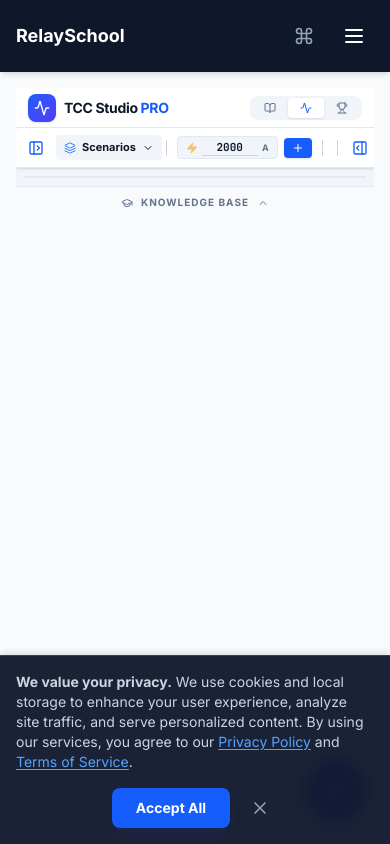
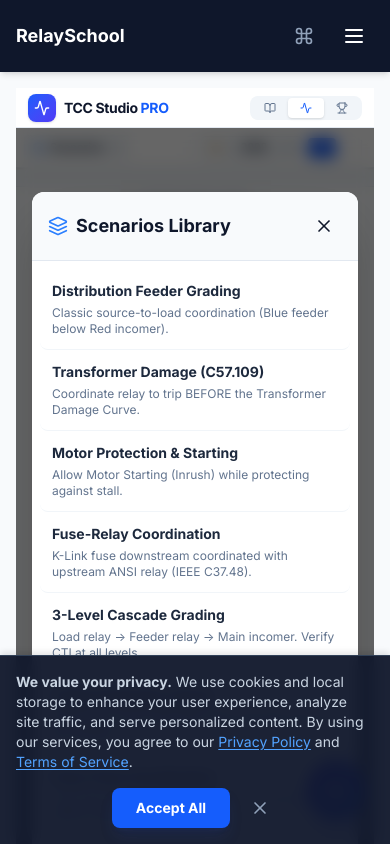
Before and after one commit to toanilsharma/RelaySchool, a React (Vite) app: page /tcc in a window 390 px wide. Both pictures are taken after a click on the button "Scenarios". Shown: the top 844 px of the page. Built offline with nearby package versions, Linux system fonts and the light colour scheme.

Commit message:
your message

```diff
--- a/index.html
+++ b/index.html
@@ -83,6 +83,16 @@
   <link rel="stylesheet" href="/index.css" />
   <link rel="stylesheet" href="https://cdn.jsdelivr.net/npm/katex@0.16.8/dist/katex.min.css"
     integrity="sha384-GvrOXuhMATgEsSwCs4smul74iXGOixntILdUW9XmUC6+HX0sLNAK3q71bZBTIQHQ" crossorigin="anonymous" />
+
+  <!-- Google tag (gtag.js) -->
+  <script async src="https://www.googletagmanager.com/gtag/js?id=G-3C33DMMCTK"></script>
+  <script>
+    window.dataLayer = window.dataLayer || [];
+    function gtag(){dataLayer.push(arguments);}
+    gtag('js', new Date());
+
+    gtag('config', 'G-3C33DMMCTK');
+  </script>
 </head>
 
 <body class="bg-slate-50 text-slate-900 dark:bg-slate-950 dark:text-slate-50">
--- a/package.json
+++ b/package.json
@@ -2,6 +2,7 @@
   "name": "relayschool",
   "private": true,
   "version": "4.6.0",
+  "homepage": "https://relayschool.co.in",
   "type": "module",
   "scripts": {
     "dev": "vite",
--- a/pages/AboutUs.tsx
+++ b/pages/AboutUs.tsx
@@ -101,8 +101,7 @@
             <Award className="w-5 h-5 text-amber-500" /> Created By
           </h2>
           <p>
-            RelaySchool is created and maintained by <strong>Anil Sharma</strong>, a power system protection engineer
-            based in Vadodara, Gujarat, India. The platform is built from hands-on industry experience in relay engineering,
+            RelaySchool is created and maintained by <strong>Anil Sharma</strong>, a reliability and maintenance expert in industrial Electrical and Instrumentation field in Gujarat, India having experience of more than 25 years. The platform is built from hands-on industry experience in relay engineering,
             commissioning, and protection coordination — with a passion for making these concepts interactive and accessible
             to engineers worldwide.
           </p>
--- a/pages/TCCStudio.tsx
+++ b/pages/TCCStudio.tsx
@@ -830,6 +830,11 @@
     const [footerOpen, setFooterOpen] = useState(false);
     const [settingsTab, setSettingsTab] = useState('params'); // 'params' | 'analysis'
 
+    // Mobile States
+    const [mobileTab, setMobileTab] = useState('graph'); // 'graph' | 'settings' | 'analytics'
+    const [showScenariosModal, setShowScenariosModal] = useState(false);
+    const [panStart, setPanStart] = useState(null);
+
     useEffect(() => {
         if (window.innerWidth < 768) {
             setLeftPanelOpen(false);
@@ -1090,15 +1095,25 @@
                 {dev.showBand && !isEquipment && !isFuse && !isSnapshot && dMin && <path d={`${dMin} ${dMax} Z`} fill={dev.color} fillOpacity="0.1" stroke="none" />}
                 <path d={d} fill="none" stroke={dev.color} strokeWidth={strokeWidth} strokeDasharray={strokeDash}
                     className={`transition-all duration-200 ${isSnapshot ? '' : 'cursor-pointer hover:stroke-[4px] hover:opacity-100 shadow-xl'} ${isSelected ? 'opacity-100' : 'opacity-80'}`}
-                    onClick={(e) => { if (!isSnapshot) { e.stopPropagation(); setSelectedId(dev.id); if (window.innerWidth < 768) setLeftPanelOpen(false); if (!rightPanelOpen) setRightPanelOpen(true); } }}
+                    onClick={(e) => { if (!isSnapshot) { e.stopPropagation(); setSelectedId(dev.id); if (typeof window !== 'undefined' && window.innerWidth < 768) { setMobileTab('settings'); setSettingsTab('params'); } if (!rightPanelOpen) setRightPanelOpen(true); } }}
                 />
                 {!isEquipment && !isSnapshot && (
                     <text x={handlePickX + 5} y={dims.h - 20} fill={dev.color} fontSize="10" fontWeight="bold" className="pointer-events-none select-none shadow-sm">{dev.name}{fuseLabel}</text>
                 )}
                 {isSelected && !dev.locked && !isEquipment && !isFuse && (
                     <g>
-                        <rect x={handlePickX - 5} y={dims.h - 12} width={10} height={12} fill={dev.color} stroke="white" strokeWidth="1" className="cursor-ew-resize hover:scale-125 transition-transform" onMouseDown={(e) => { e.stopPropagation(); setDraggingId(dev.id); setDragType('PICKUP'); }} />
-                        <circle cx={handleTDSX} cy={handleTDSY} r={5} fill={dev.color} stroke="white" strokeWidth="2" className="cursor-ns-resize hover:scale-125 transition-transform" onMouseDown={(e) => { e.stopPropagation(); setDraggingId(dev.id); setDragType('TDS'); }} />
+                        <g className="cursor-ew-resize hover:scale-125 transition-transform" transform={`translate(${handlePickX}, ${dims.h - 6})`}
+                           onMouseDown={(e) => { e.stopPropagation(); setDraggingId(dev.id); setDragType('PICKUP'); }}
+                           onTouchStart={(e) => { e.stopPropagation(); setDraggingId(dev.id); setDragType('PICKUP'); }}>
+                            <rect x={-15} y={-24} width={30} height={30} fill="transparent" />
+                            <rect x={-5} y={-6} width={10} height={12} fill={dev.color} stroke="white" strokeWidth="1" />
+                        </g>
+                        <g className="cursor-ns-resize hover:scale-125 transition-transform" transform={`translate(${handleTDSX}, ${handleTDSY})`}
+                           onMouseDown={(e) => { e.stopPropagation(); setDraggingId(dev.id); setDragType('TDS'); }}
+                           onTouchStart={(e) => { e.stopPropagation(); setDraggingId(dev.id); setDragType('TDS'); }}>
+                            <circle r={20} fill="transparent" />
+                            <circle r={5} fill={dev.color} stroke="white" strokeWidth="2" />
+                        </g>
                     </g>
                 )}
             </g>
@@ -1159,9 +1174,12 @@
         }
 
         return (
-            <g className="group cursor-ew-resize" onMouseDown={(e) => { e.stopPropagation(); setDraggingId('FAULT'); setDragType('FAULT'); }}>
-                <line x1={x} y1={0} x2={x} y2={dims.h} stroke="#ef4444" strokeWidth="2" strokeDasharray="4,4" className="opacity-70 group-hover:opacity-100 transition-opacity" />
-                <polygon points={`${x},0 ${x - 6},10 ${x + 6},10`} fill="#ef4444" className="drop-shadow-md group-hover:scale-125 transition-transform origin-top" />
+            <g className="group cursor-ew-resize"
+               onMouseDown={(e) => { e.stopPropagation(); setDraggingId('FAULT'); setDragType('FAULT'); }}
+               onTouchStart={(e) => { e.stopPropagation(); setDraggingId('FAULT'); setDragType('FAULT'); }}>
+                <rect x={x - 20} y={0} width={40} height={dims.h} fill="transparent" />
+                <line x1={x} y1={0} x2={x} y2={dims.h} stroke="#ef4444" strokeWidth="2" strokeDasharray="4,4" className="opacity-70 group-hover:opacity-100 transition-opacity pointer-events-none" />
+                <polygon points={`${x},0 ${x - 6},10 ${x + 6},10`} fill="#ef4444" className="drop-shadow-md group-hover:scale-125 transition-transform origin-top pointer-events-none" />
                 <text x={x + 8} y={20} fill="#ef4444" fontSize="11" fontWeight="bold" className="pointer-events-none select-none">Fault: {faultAmps.toFixed(0)}A</text>
                 {/* Arc Flash HRC indicator */}
                 {arcFlashInfo && (
@@ -1177,13 +1195,29 @@
         );
     };
 
-    const handleMouseMove = (e) => {
+    const handlePointerAction = (clientX, clientY) => {
         if (!graphRef.current) return;
         const rect = graphRef.current.getBoundingClientRect();
-        const mx = e.clientX - rect.left;
-        const my = e.clientY - rect.top;
+        const mx = clientX - rect.left;
+        const my = clientY - rect.top;
         const curAmps = fromPxX(mx);
         const curTime = fromPxY(my);
+
+        if (dragType === 'PAN' && panStart) {
+            const dxPx = mx - panStart.x;
+            const dyPx = my - panStart.y;
+            const shiftX = Math.pow(10, (dxPx / dims.w) * (logMaxX - logMinX));
+            const shiftY = Math.pow(10, (-dyPx / dims.h) * (logMaxY - logMinY));
+            setView(v => ({
+                minX: Math.max(1, v.minX / shiftX),
+                maxX: Math.min(100000, v.maxX / shiftX),
+                minY: Math.max(0.001, v.minY / shiftY),
+                maxY: Math.min(10000, v.maxY / shiftY)
+            }));
+            setPanStart({ x: mx, y: my });
+            return;
+        }
+
         setCursor({ x: curAmps, y: curTime });
         if (!draggingId) return;
         if (dragType === 'FAULT') { setFaultAmps(Math.max(view.minX, Math.min(curAmps, view.maxX))); }
@@ -1196,6 +1230,23 @@
             }
         }
     };
+
+    const handleMouseMove = (e) => handlePointerAction(e.clientX, e.clientY);
+    const handleTouchMove = (e) => {
+        e.preventDefault(); // Prevent native scroll while interacting with graph
+        handlePointerAction(e.touches[0].clientX, e.touches[0].clientY);
+    };
+
+    const startPan = (clientX, clientY) => {
+        if (!draggingId || dragType === 'PAN') {
+            if (!graphRef.current) return;
+            const rect = graphRef.current.getBoundingClientRect();
+            setDragType('PAN');
+            setDraggingId('PAN');
+            setPanStart({ x: clientX - rect.left, y: clientY - rect.top });
+        }
+    };
+
 
     const coordinationReport = useMemo(() => {
         const active = devices.filter(d => d.visible);
@@ -1241,32 +1292,44 @@
     return (
         <section className="flex flex-col h-full bg-slate-50 dark:bg-slate-950 text-slate-900 dark:text-white overflow-hidden select-none font-sans"
             style={{ display: isActive ? 'flex' : 'none' }}
-            onMouseMove={handleMouseMove} onMouseUp={() => setDraggingId(null)} onMouseLeave={() => { setDraggingId(null); setCursor(null); }}>
+            onMouseMove={handleMouseMove}
+            onTouchMove={handleTouchMove}
+            onMouseUp={() => setDraggingId(null)}
+            onTouchEnd={() => setDraggingId(null)}
+            onMouseLeave={() => { setDraggingId(null); setCursor(null); }}>
 
             {showHelp && <HelpModal onClose={() => setShowHelp(false)} />}
 
-            {/* HEADER TOOLBAR */}
-            <div className="h-10 border-b border-slate-200 dark:border-slate-800 bg-white dark:bg-slate-900 flex items-center justify-between px-2 shadow-sm z-20 shrink-0 overflow-x-auto custom-scrollbar">
+            {showScenariosModal && (
+                <div className="fixed inset-0 z-[60] bg-black/60 backdrop-blur-sm flex items-center justify-center p-4 animate-fade-in">
+                    <div className="bg-white dark:bg-slate-900 rounded-xl shadow-2xl w-full max-w-md max-h-[80vh] flex flex-col overflow-hidden">
+                        <div className="flex justify-between items-center p-4 border-b border-slate-200 dark:border-slate-800 bg-slate-50 dark:bg-slate-950 shrink-0">
+                            <h3 className="font-black text-lg flex items-center gap-2 text-slate-900 dark:text-white"><Layers className="w-5 h-5 text-blue-500"/> Scenarios Library</h3>
+                            <button onClick={() => setShowScenariosModal(false)} className="p-2 hover:bg-slate-200 dark:hover:bg-slate-800 rounded-full transition-colors"><X className="w-5 h-5 cursor-pointer"/></button>
+                        </div>
+                        <div className="flex-1 overflow-y-auto p-2">
+                            {SCENARIOS.map((s, i) => (
+                                <button key={s.id} onClick={() => { loadScenario(i); setShowScenariosModal(false); }} className="w-full text-left p-3 hover:bg-slate-50 dark:hover:bg-slate-800 rounded-lg transition-colors border-b border-slate-100 dark:border-slate-800/50 last:border-0">
+                                    <div className="font-bold text-sm text-slate-800 dark:text-slate-200">{s.name}</div>
+                                    <div className="text-xs text-slate-500 mt-1">{s.description}</div>
+                                </button>
+                            ))}
+                        </div>
+                    </div>
+                </div>
+            )}
+
+            <div className="flex h-10 border-b border-slate-200 dark:border-slate-800 bg-white dark:bg-slate-900 items-center justify-between px-2 shadow-sm z-20 shrink-0 overflow-x-auto custom-scrollbar">
                 <div className="flex items-center gap-2">
                     <button onClick={() => {
                         if (!leftPanelOpen && window.innerWidth < 768) setRightPanelOpen(false);
                         setLeftPanelOpen(!leftPanelOpen);
-                    }} className={`p-1 rounded hover:bg-slate-100 dark:hover:bg-slate-800 ${!leftPanelOpen ? 'text-blue-600' : 'text-slate-400'}`}>
+                    }} className={`hidden md:block p-1 rounded hover:bg-slate-100 dark:hover:bg-slate-800 ${!leftPanelOpen ? 'text-blue-600' : 'text-slate-400'}`}>
                         {leftPanelOpen ? <PanelLeftClose className="w-4 h-4" /> : <PanelLeftOpen className="w-4 h-4" />}
                     </button>
-                    <div className="relative group">
-                        <button className="flex items-center gap-1.5 px-2 py-1 bg-slate-100 dark:bg-slate-800 hover:bg-slate-200 dark:hover:bg-slate-700 rounded text-[11px] font-bold transition-colors whitespace-nowrap">
-                            <Layers className="w-3 h-3 text-blue-500" /> Scenarios <ChevronDown className="w-3 h-3" />
-                        </button>
-                        <div className="absolute top-full left-0 mt-1 w-64 bg-white dark:bg-slate-900 border border-slate-200 dark:border-slate-800 rounded-lg shadow-xl hidden group-hover:block z-50 p-1">
-                            {SCENARIOS.map((s, i) => (
-                                <button key={s.id} onClick={() => loadScenario(i)} className="w-full text-left p-2 hover:bg-slate-50 dark:hover:bg-slate-800 rounded transition-colors">
-                                    <div className="font-bold text-xs text-slate-800 dark:text-slate-200">{s.name}</div>
-                                    <div className="text-[10px] text-slate-500 mt-0.5">{s.description}</div>
-                                </button>
-                            ))}
-                        </div>
-                    </div>
+                    <button onClick={() => setShowScenariosModal(true)} className="flex items-center gap-1.5 px-2 py-1 bg-slate-100 dark:bg-slate-800 hover:bg-slate-200 dark:hover:bg-slate-700 rounded text-[11px] font-bold transition-colors whitespace-nowrap">
+                        <Layers className="w-3 h-3 text-blue-500" /> Scenarios <ChevronDown className="w-3 h-3" />
+                    </button>
                 </div>
 
                 <div className="flex items-center gap-1.5 ml-auto">
@@ -1302,16 +1365,17 @@
                     <button onClick={() => {
                         if (!rightPanelOpen && window.innerWidth < 768) setLeftPanelOpen(false);
                         setRightPanelOpen(!rightPanelOpen);
-                    }} className={`p-1 rounded hover:bg-slate-100 dark:hover:bg-slate-800 ${!rightPanelOpen ? 'text-blue-600' : 'text-slate-400'}`}>
+                    }} className={`hidden md:block p-1 rounded hover:bg-slate-100 dark:hover:bg-slate-800 ${!rightPanelOpen ? 'text-blue-600' : 'text-slate-400'}`}>
                         {rightPanelOpen ? <PanelRightClose className="w-4 h-4" /> : <PanelRightOpen className="w-4 h-4" />}
                     </button>
                 </div>
             </div>
 
-            {/* MAIN WORKSPACE */}
             <div className="flex flex-1 overflow-hidden relative">
                 {/* LEFT: INTELLIGENT REPORT */}
-                <div className={`absolute md:relative z-40 h-full border-r border-slate-200 dark:border-slate-800 bg-white dark:bg-slate-900 flex flex-col shrink-0 transition-all duration-300 ease-in-out ${leftPanelOpen ? 'w-full md:w-72 translate-x-0' : 'w-0 -translate-x-full opacity-0 overflow-hidden'}`}>
+                <div className={`absolute md:relative z-40 h-full border-r border-slate-200 dark:border-slate-800 bg-white dark:bg-slate-900 shrink-0 transition-all duration-300 ease-in-out flex flex-col ${
+                    mobileTab === 'analytics' ? 'max-md:w-full max-md:translate-x-0 max-md:pt-1' : 'max-md:hidden max-md:-translate-x-full'
+                } ${leftPanelOpen ? 'md:w-72 md:translate-x-0' : 'md:w-0 md:-translate-x-full md:opacity-0 md:overflow-hidden'}`}>
                     <div className="p-3 border-b border-slate-200 dark:border-slate-800 bg-slate-50/50 dark:bg-slate-950/50">
                         <span className="text-[10px] font-bold text-slate-500 uppercase flex items-center gap-2 tracking-wider"><Clock className="w-3 h-3 text-slate-400" /> Coordination Check</span>
                     </div>
@@ -1381,8 +1445,12 @@
                 </div>
 
                 {/* CENTER: INTERACTIVE GRAPH */}
-                <div className="flex-1 bg-slate-100 dark:bg-slate-950 relative overflow-hidden cursor-crosshair flex flex-col">
-                    <div ref={graphRef} className="flex-1 relative m-2 bg-white dark:bg-black rounded-xl border border-slate-200 dark:border-slate-800 shadow-inner overflow-hidden">
+                <div className={`flex-1 bg-slate-100 dark:bg-slate-950 relative cursor-crosshair flex flex-col transition-all overflow-hidden ${
+                    mobileTab === 'graph' ? 'max-md:w-full max-md:translate-x-0' : 'max-md:hidden'
+                }`}>
+                    <div ref={graphRef} className="flex-1 relative m-2 bg-white dark:bg-black rounded-xl border border-slate-200 dark:border-slate-800 shadow-inner overflow-hidden"
+                         onMouseDown={(e) => startPan(e.clientX, e.clientY)}
+                         onTouchStart={(e) => startPan(e.touches[0].clientX, e.touches[0].clientY)}>
                         <svg width={dims.w} height={dims.h} className="absolute inset-0 block">
                             {GridLines}
                             {snapshots.map(snap => snap.devices.map((dev: any) => (
@@ -1410,16 +1478,17 @@
                     </div>
                 </div>
 
-                {/* RIGHT: SETTINGS PANEL */}
-                <div className={`absolute right-0 md:relative z-40 h-full border-l border-slate-200 dark:border-slate-800 bg-white dark:bg-slate-900 flex flex-col shrink-0 shadow-[-4px_0_24px_rgba(0,0,0,0.02)] transition-all duration-300 ease-in-out ${rightPanelOpen ? 'w-full md:w-80 translate-x-0' : 'w-0 translate-x-full opacity-0 overflow-hidden'}`}>
+                <div className={`absolute right-0 md:relative z-40 h-full border-l border-slate-200 dark:border-slate-800 bg-white dark:bg-slate-900 shrink-0 shadow-[-4px_0_24px_rgba(0,0,0,0.02)] transition-all duration-300 ease-in-out flex flex-col ${
+                    mobileTab === 'settings' ? 'max-md:w-full max-md:translate-x-0 max-md:pt-1' : 'max-md:hidden max-md:w-0 max-md:translate-x-full'
+                } ${rightPanelOpen ? 'md:w-80 md:translate-x-0' : 'md:w-0 md:translate-x-full md:opacity-0 md:overflow-hidden'}`}>
 
                     {/* TABS */}
-                    <div className="flex p-1 m-4 mb-0 bg-slate-100 dark:bg-slate-800 rounded-lg">
-                        <button onClick={() => setSettingsTab('params')} className={`flex-1 py-1.5 text-xs font-bold rounded-md transition-all ${settingsTab === 'params' ? 'bg-white dark:bg-slate-700 text-blue-600 shadow-sm' : 'text-slate-500 hover:text-slate-700'}`}>Parameters</button>
-                        <button onClick={() => setSettingsTab('analysis')} className={`flex-1 py-1.5 text-xs font-bold rounded-md transition-all ${settingsTab === 'analysis' ? 'bg-white dark:bg-slate-700 text-blue-600 shadow-sm' : 'text-slate-500 hover:text-slate-700'}`}>Coordinator</button>
-                    </div>
-
-                    {settingsTab === 'params' && (
+                                    <div className="flex m-4 mb-0 bg-slate-100 dark:bg-slate-800 rounded-lg p-1">
+                                        <button onClick={() => setSettingsTab('params')} className={`flex-1 py-1.5 text-xs font-bold rounded-md transition-all ${settingsTab === 'params' ? 'bg-white dark:bg-slate-700 text-blue-600 shadow-sm' : 'text-slate-500 hover:text-slate-700 dark:hover:text-slate-300'}`}>Parameters</button>
+                                        <button onClick={() => setSettingsTab('analysis')} className={`flex-1 py-1.5 text-xs font-bold rounded-md transition-all ${settingsTab === 'analysis' ? 'bg-white dark:bg-slate-700 text-blue-600 shadow-sm' : 'text-slate-500 hover:text-slate-700 dark:hover:text-slate-300'}`}>Coordinator</button>
+                                    </div>
+
+                                    {settingsTab === 'params' && (
                         selectedDevice ? (
                             <>
                                 <div className="p-4 border-b border-slate-200 dark:border-slate-800 bg-slate-50/50 dark:bg-slate-950/50 flex justify-between items-center">
```
